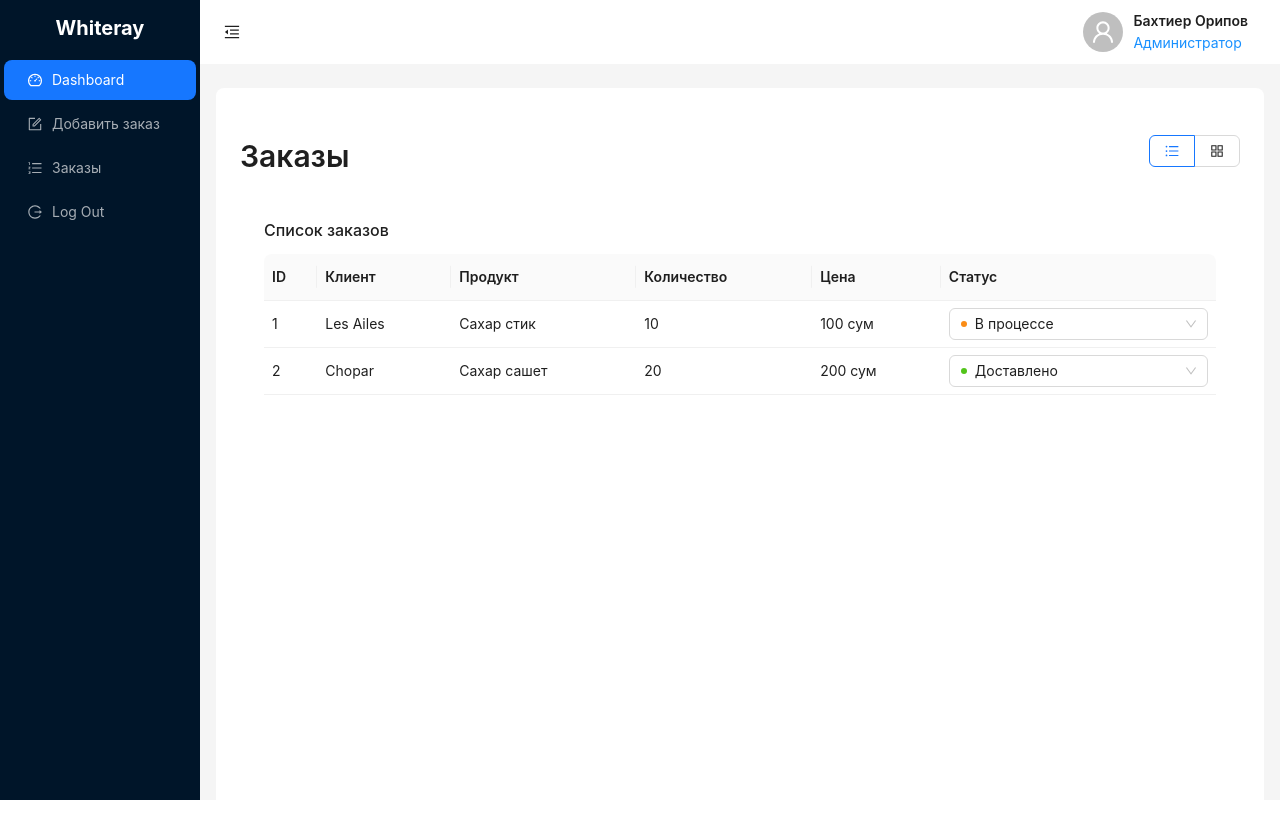
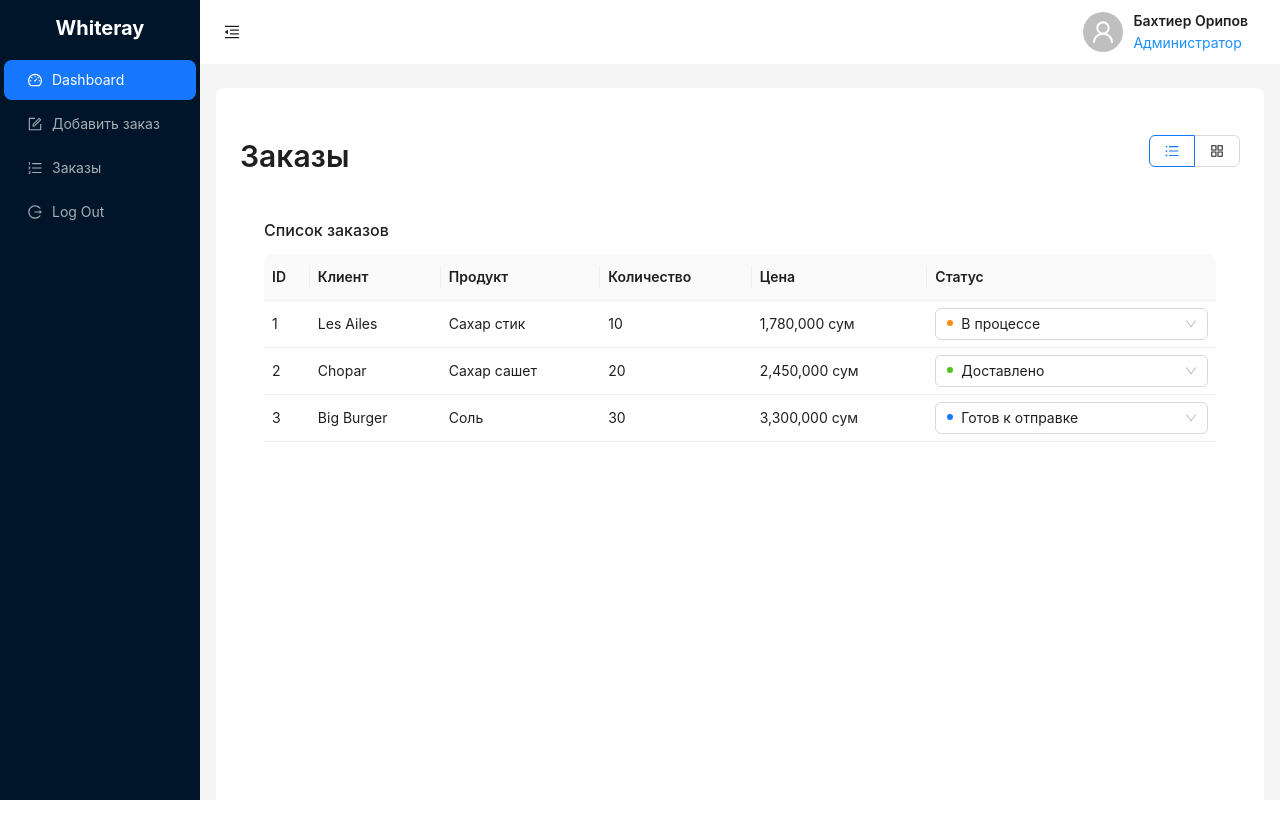
Before and after one commit to Sardorxon9/wr1, a React (Vite) app: page /mainpage/order-list in a window 1280 px wide. Shown: the top 838 px of the page. Built offline with nearby package versions, Linux system fonts and the light colour scheme.

Commit message:
UI enhanced for order cards
added icons and fixed colors

```diff
--- a/src/components/order-pages/OrderList.css
+++ b/src/components/order-pages/OrderList.css
@@ -1,97 +1,24 @@
-/* General layout */
-.order-list-container {
-  padding: 24px;
-  background: #fff;
-  border-radius: 8px;
+.order-list-header {
+  display: flex;
+  justify-content: space-between;
+  align-items: center;
+  margin-bottom: 16px;
 }
 
-/* Header styles */
-.whiteray-logo {
-  color: white;
-  font-size: 20px;
-  font-weight: bold;
-  padding: 16px;
-  text-align: center;
-}
-
-.userdata {
-  display: flex;
-  align-items: center;
-}
-
-.user-info {
-  margin-left: 10px;
-}
-
-.user-name {
-  font-weight: bold;
-}
-
-.user-role {
-  font-size: 14px;
-  color: #1890ff;
-}
-
-/* Table styles */
-.ant-pro-table {
-  margin-top: 16px;
-}
-
-.ant-table-thead > tr > th {
-  background-color: #fafafa;
-  font-weight: bold;
-}
-
-.ant-table-tbody > tr > td {
-  background-color: #fff;
-}
-
-/* Editable cell styles */
-.ant-table-cell-editable {
-  padding: 8px;
-}
-
-/* Status tag styles */
-.ant-tag {
-  margin-right: 0;
-}
-
-/* Dropdown styles */
-.ant-select {
-  width: 100% !important;
-}
-
-.ant-select-dropdown {
-  min-width: 160px;
-}
-
-/* Footer styles */
-.ant-layout-footer {
-  text-align: center;
-  background: #f0f2f5;
-  padding: 12px 50px;
-  border-top: 1px solid #e8e8e8;
-}
-
-/* Card view styles */
 .card-container {
   display: flex;
+  gap: 20px;
+  margin-top: 20px;
+  flex-direction: row;
   flex-wrap: wrap;
-  gap: 16px;
-  margin-top: 24px; /* Added margin to separate cards from radio buttons */
+  justify-content: flex-start;
 }
 
 .order-card {
   width: 300px;
   border-radius: 10px;
   box-shadow: 0 4px 8px rgba(0, 0, 0, 0.1);
-  padding: 12px; /* Decrease padding */
-}
-
-.order-card-header {
-  display: flex;
-  justify-content: space-between;
-  margin-bottom: 8px;
+  padding: 20px;
 }
 
 .order-card-footer {
@@ -107,10 +34,12 @@
   white-space: nowrap; /* Ensure text stays on one line */
 }
 
-/* Header for Order List */
-.order-list-header {
+.ant-badge-status {
   display: flex;
-  justify-content: space-between;
   align-items: center;
-  margin-bottom: 16px;
 }
+
+.ant-badge.ant-badge-status .ant-badge-status-text {
+  margin-inline-start: -2px;
+
+}
--- a/src/components/order-pages/OrderList.jsx
+++ b/src/components/order-pages/OrderList.jsx
@@ -1,20 +1,21 @@
 import React, { useState } from 'react';
 import { EditableProTable } from '@ant-design/pro-components';
-import { Select, message, Typography, Badge, Radio, Card, Switch, Button } from 'antd';
-import { UnorderedListOutlined, AppstoreOutlined } from '@ant-design/icons';
+import { Select, message, Typography, Badge, Radio, Card, Switch } from 'antd';
+import { UnorderedListOutlined, AppstoreOutlined, CodeSandboxOutlined, CarOutlined } from '@ant-design/icons';
 import './OrderList.css';
 
 const { Title, Text } = Typography;
 
 const statusOptions = [
-  { label: 'В процессе', value: 'in-progress', color: 'orange' },
-  { label: 'Доставлено', value: 'delivered', color: 'green', backgroundColor: '#E3F6EB', textColor: '#3D8C5C' },
-  { label: 'Готов к отправке', value: 'ready', color: 'blue' },
+  { label: 'В процессе', value: 'in-progress', color: 'orange', backgroundColor: '#E6F4FF', textColor: '#355A77', icon: <CarOutlined /> },
+  { label: 'Доставлено', value: 'delivered', color: 'green', backgroundColor: '#E3F6EB', textColor: '#3D8C5C', icon: <CarOutlined /> },
+  { label: 'Готов к отправке', value: 'ready', color: 'blue', backgroundColor: '#FDEADC', textColor: '#D8844C', icon: <CodeSandboxOutlined /> },
 ];
 
 const defaultData = [
-  { id: 1, client: 'Les Ailes', product: 'Сахар стик', quantity: 10, price: '100 сум', status: 'in-progress', date: '2024.02.16' },
-  { id: 2, client: 'Chopar', product: 'Сахар сашет', quantity: 20, price: '200 сум', status: 'delivered', date: '2024.02.16' },
+  { id: 1, client: 'Les Ailes', product: 'Сахар стик', quantity: 10, price: '1,780,000 сум', status: 'in-progress', date: '2024.02.16' },
+  { id: 2, client: 'Chopar', product: 'Сахар сашет', quantity: 20, price: '2,450,000 сум', status: 'delivered', date: '2024.02.16' },
+  { id: 3, client: 'Big Burger', product: 'Соль', quantity: 30, price: '3,300,000 сум', status: 'ready', date: '2024.02.16' },
 ];
 
 const OrderList = () => {
@@ -33,21 +34,30 @@ const OrderList = () => {
     }
   };
 
-  const handleStatusChange = (id, status) => {
-    const newData = dataSource.map(item => (item.id === id ? { ...item, status } : item));
+  const handleStatusChange = (id, newStatus) => {
+    const newData = dataSource.map(item => (item.id === id ? { ...item, status: newStatus } : item));
     setDataSource(newData);
   };
 
   const renderCardView = () => (
     <div className="card-container">
       {dataSource.map(order => (
-        <Card key={order.id} className="order-card" style={{ width: 300, borderRadius: '10px', boxShadow: '0 4px 8px rgba(0, 0, 0, 0.1)' }}>
+        <Card key={order.id} className="order-card">
           <Text type="secondary" style={{ display: 'block', marginBottom: 8 }}>{order.date}</Text>
           <Text strong style={{ fontSize: 22, fontWeight: 700, marginBottom: 4 }}>{order.client.toUpperCase()}</Text>
           <Text style={{ display: 'block', marginBottom: 8 }}>{order.product}</Text>
           <Text style={{ color: '#1890ff', display: 'block', marginBottom: 8 }}>{order.quantity} шт</Text>
           <Text strong style={{ fontSize: 20, fontWeight: 600, display: 'block', marginBottom: 16 }}>{order.price}</Text>
-          <Button type="primary" style={{ backgroundColor: statusOptions.find(option => option.value === order.status).backgroundColor, color: statusOptions.find(option => option.value === order.status).textColor, border: 'none', marginBottom: 16 }}>{statusOptions.find(option => option.value === order.status).label}</Button>
+          <Badge
+            color={statusOptions.find(option => option.value === order.status).backgroundColor}
+            text={(
+              <>
+                {statusOptions.find(option => option.value === order.status).icon}
+                <span style={{ marginLeft: 4 }}>{statusOptions.find(option => option.value === order.status).label}</span>
+              </>
+            )}
+            style={{ backgroundColor: statusOptions.find(option => option.value === order.status).backgroundColor, color: statusOptions.find(option => option.value === order.status).textColor, marginBottom: 16, display: 'block', padding: '5px 10px', borderRadius: '5px' }}
+          />
           <div className="order-card-switch">
             <Switch
               checked={order.status === 'delivered'}
@@ -102,17 +112,31 @@ const OrderList = () => {
         >
           {statusOptions.map(option => (
             <Select.Option key={option.value} value={option.value}>
-              <Badge color={option.color} text={option.label} />
+              <span style={{ display: 'flex', alignItems: 'center' }}>
+                <Badge color={option.color} />
+                <span style={{ marginLeft: 8 }}>{option.label}</span>
+              </span>
             </Select.Option>
           ))}
         </Select>
       ),
       render: (_, record) => {
         const statusOption = statusOptions.find(option => option.value === record.status);
-        if (statusOption && statusOption.value === 'delivered') {
-          return <Badge color={statusOption.backgroundColor} text={statusOption.label} style={{ color: statusOption.textColor }} />;
+        if (statusOption) {
+          return (
+            <Badge
+              color={statusOption.backgroundColor}
+              text={(
+                <>
+                  {statusOption.icon}
+                  <span style={{ marginLeft: 4 }}>{statusOption.label}</span>
+                </>
+              )}
+              style={{ backgroundColor: statusOption.backgroundColor, color: statusOption.textColor }}
+            />
+          );
         }
-        return statusOption ? <Badge color={statusOption.color} text={statusOption.label} /> : null;
+        return null;
       },
     },
   ];
```
